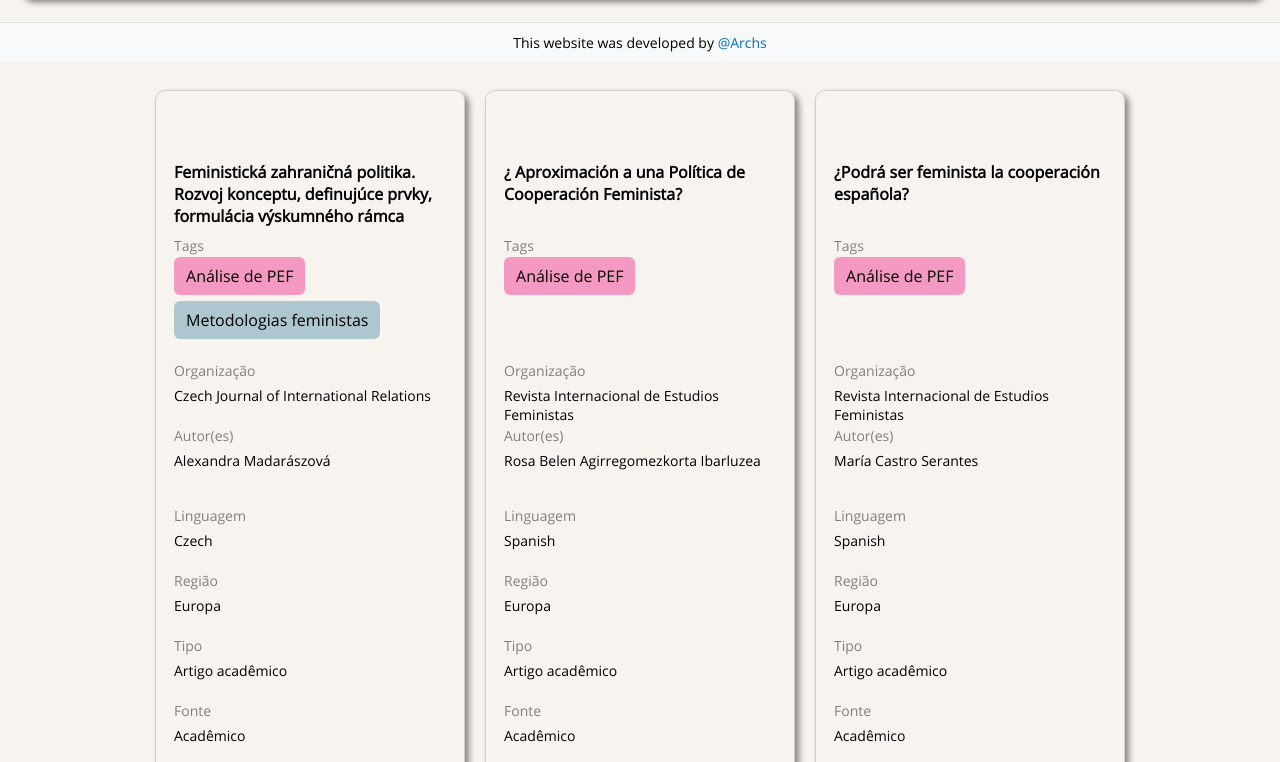
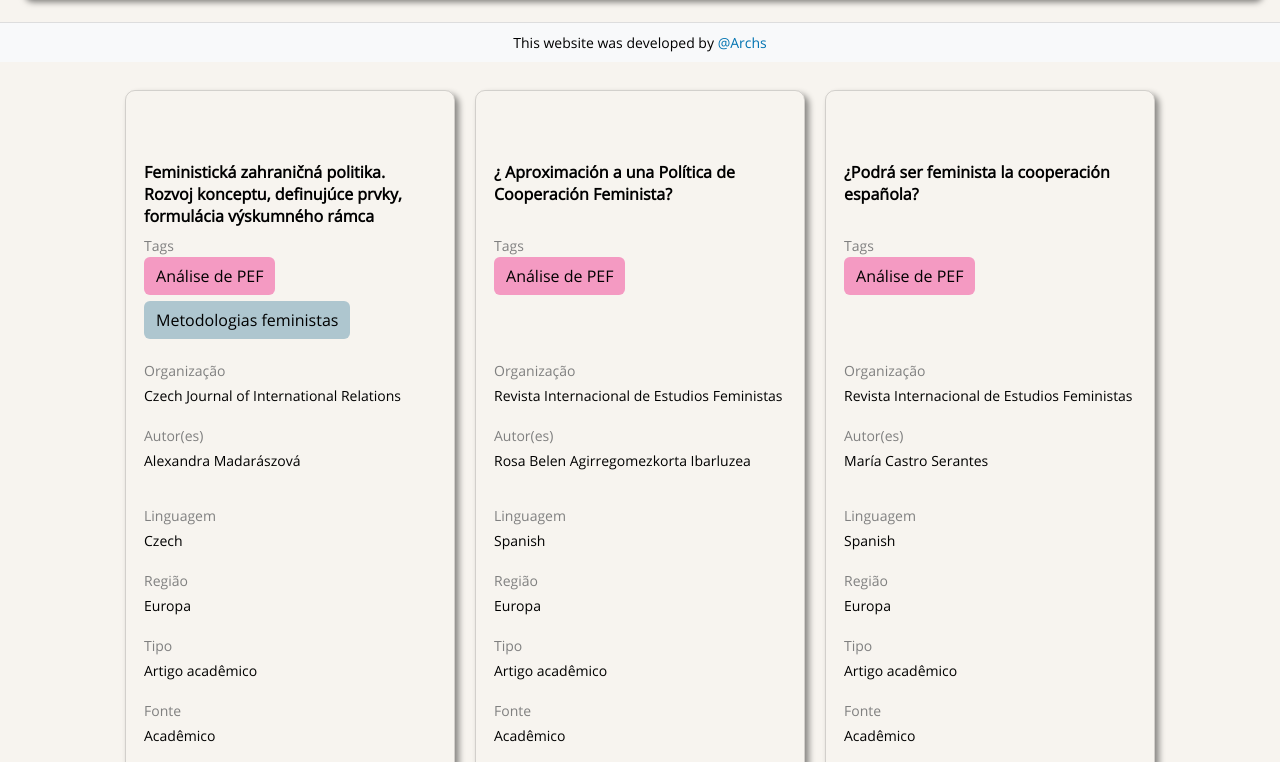
Before and after one commit to bsdeab/FFPR, a React (Create React App) app: page / in a window 1280 px wide. Shown: the part 738-1500 px from the top of the page. Built offline with nearby package versions, Linux system fonts and the light colour scheme.

Commit message:
Update Card.scss

```diff
--- a/src/components/Card/Card.scss
+++ b/src/components/Card/Card.scss
@@ -1,6 +1,6 @@
 .card-container {
   width: 100%;
-  max-width: 310px;
+  max-width: 330px;
   height: auto;
   border-radius: 10px;
   display: flex;
```
